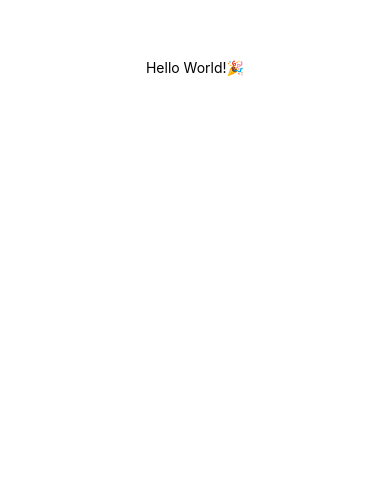
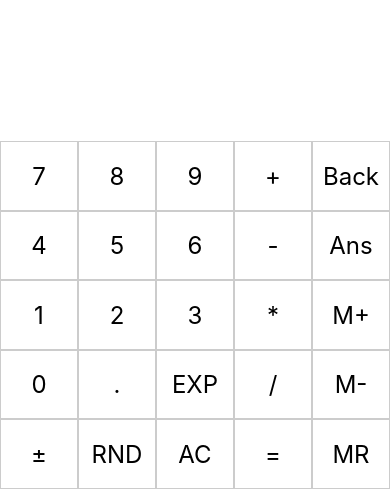
Before and after one commit to CenVCN/CalculatorApp, a React Native app: screen / in a window 390 px wide. Shown: the part 355-844 px from the top of the page. Built offline with nearby package versions, Linux system fonts and the light colour scheme.

Commit message:
Add Calculator Operations Functions

```diff
--- a/App.js
+++ b/App.js
@@ -1,13 +1,191 @@
-import React from 'react';
-import {Text, View} from 'react-native';
+import React, { useState } from 'react';
+import {SafeAreaView, StatusBar, StyleSheet, Text, TextInput, TouchableOpacity, View} from 'react-native';
 
 const App = () => {
+
+  // Making Variables and their setters
+  const [input, setInput] = useState('');
+  const [result, setResult] = useState('');
+  const [memory, setMemory] = useState(0);
+  const [useAns, setUseAns] = useState(false);
+
+  // Function to handle button press
+  const onButtonPress = (button) => {
+    switch (button) {
+      case '=':
+        calculateResult();
+        break;
+      case 'AC':
+        clearInput();
+        break;
+      case 'Back':
+        backspace();
+        break;
+      case 'EXP':
+        handleExp();
+        break;
+      case '±':
+        toggleSign();
+        break;
+      case 'RND':
+        roundResult();
+        break;
+      case 'Ans':
+        usePreviousResult();
+        break;
+      case 'M+':
+        addToMemory();
+        break;
+      case 'M-':
+        subtractFromMemory();
+        break;
+      case 'MR':
+        recallMemory();
+        break;
+      default:
+        setInput(input + button);
+    }
+  };
+
+  const calculateResult = () => {
+    try {
+      const evalResult = eval(input); // Evaluates the string of inputs and which operation is being used
+      setResult(evalResult);          // Calls setter for result text to be displayed
+      setInput('');                   // Resets the input text to 'empty' and just displays result
+      setUseAns(true);                // To handle ANS operation
+    } catch (error) {
+      setResult('Error');             // Calls setter for result text to display "Error"
+    }
+  };
+
+  const clearInput = () => {
+    setInput('');
+    setResult('');
+  };
+
+  const backspace = () => {
+    setInput(input.slice(0, -1));     // Erases string value of input from right to left
+  };
+
+  const handleExp = () => {
+    setInput(input + 'e');
+  };
+
+  const toggleSign = () => {
+    if (input.startsWith('-')) {      // If input is negative
+      setInput(input.slice(1));         // Erases negative sign
+    } else {
+      setInput('-' + input);         // Else adds a '-' char in front of input
+    }
+  };
+
+  const roundResult = () => {
+    if (result) {
+      const roundedResult = Math.round(result);  // Rounds off result to whole number
+      setResult(roundedResult);
+    }
+  };
+
+  const usePreviousResult = () => {
+    if (useAns && result !== '') {            // If value of ANS and result DOES NOT equal to 'empty'
+      setInput(input + result.toString());    // Sets input and adds "ANS" with value of previous result
+    }
+  };
+
+  const addToMemory = () => {
+    if (result) {
+      setMemory(memory + parseFloat(result));
+    }
+  };
+
+  const subtractFromMemory = () => {
+    if (result) {
+      setMemory(memory - parseFloat(result));
+    }
+  };
+
+  const recallMemory = () => {
+    setInput(input + memory.toString());
+  };
+
   return (
-    <View
-      style={{flex: 1, justifyContent: 'center', alignItems: 'center',}}>
-      <Text>Hello World!🎉</Text>
-    </View>
+    <SafeAreaView style = {styles.container}>
+      <StatusBar style = "auto"/>
+
+        <View style = {styles.solutionContainer}>
+          <Text style = {styles.solutionText}>{result}</Text>
+        </View>
+        <View style = {styles.inputContainer}>
+          <TextInput
+            style = {styles.inputText}
+            value = {input}
+            onChangeText={setInput}
+            keyboardType='numeric'
+          />
+        </View>
+        <View style = {styles.buttonContainer}>
+            {['7', '8', '9', '+', 'Back', '4', '5', '6', '-', 'Ans', '1', '2', '3', '*', 'M+', '0', '.', 'EXP', '/', 'M-', '±', 'RND', 'AC', '=', 'MR'].map(
+              (item, index) =>(
+                <TouchableOpacity
+                  key = {index}
+                  style = {styles.button}
+                  onPress={()=> onButtonPress(item)}
+                >
+                    <Text style = {styles.buttonText}>{item}</Text>
+                  </TouchableOpacity>
+              )
+            )}
+          </View>
+    </SafeAreaView>
   );
 };
 
+const styles = StyleSheet.create({
+  container:{  //Entire screen container
+    flex:1,
+  },
+
+  solutionContainer: { //Container for the result
+    flex:1,
+    justifyContent: 'center',
+    alignItems: 'flex-end',
+  },
+
+  solutionText: { //Styling for result text
+    fontSize: 40
+  },
+
+  inputContainer: { //Container for inputs
+    flex:9,
+    justifyContent: 'center',
+    alignItems: 'flex-end',
+  },
+
+  inputText: { //Styling for input text
+    fontSize: 30,
+  },
+
+  buttonContainer: { //Number and operations button container
+    flex: 7,
+    flexDirection: 'row',
+    flexWrap: 'wrap',
+  },
+
+  button: { //Button size and styling
+    fontSize: 24,
+    width: "20%", //this adjusts columns
+    height: "20%",
+    justifyContent: 'center',
+    alignItems: 'center',
+    borderWidth: 1,
+    borderColor: "#ccc",
+  },
+
+  buttonText: { // Number and operations button text styling
+    fontSize: 24,
+  }
+
+
+})
+
 export default App;
```
